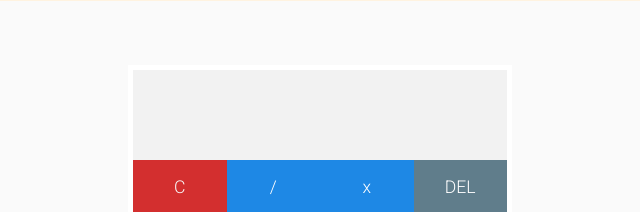
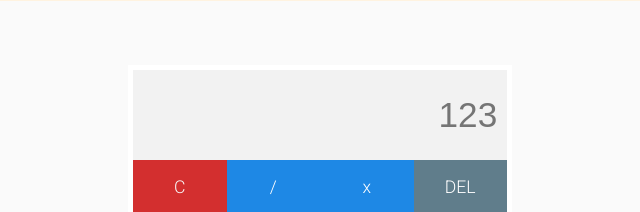
Before and after one commit to jmatembu/jmatembu.github.io, a plain HTML site: page projects/basic-calculator/index.html in a window 1280 px wide. Shown: the part 305-517 px from the top of the page, 320-960 px from the left. Drawn offline with Linux system fonts and the light colour scheme.

Commit message:
Add placeholder onto output screen

```diff
--- a/projects/basic-calculator/index.html
+++ b/projects/basic-calculator/index.html
@@ -23,7 +23,7 @@
 	<section id="calculator">
 		<div class="calculator">
 			<div class="calculatorOutput">
-				<input type="text" autofocus>
+				<input type="text" placeholder="123" autofocus>
 			</div>
 			<ul class="operators topOperators">
 				<li>
```
